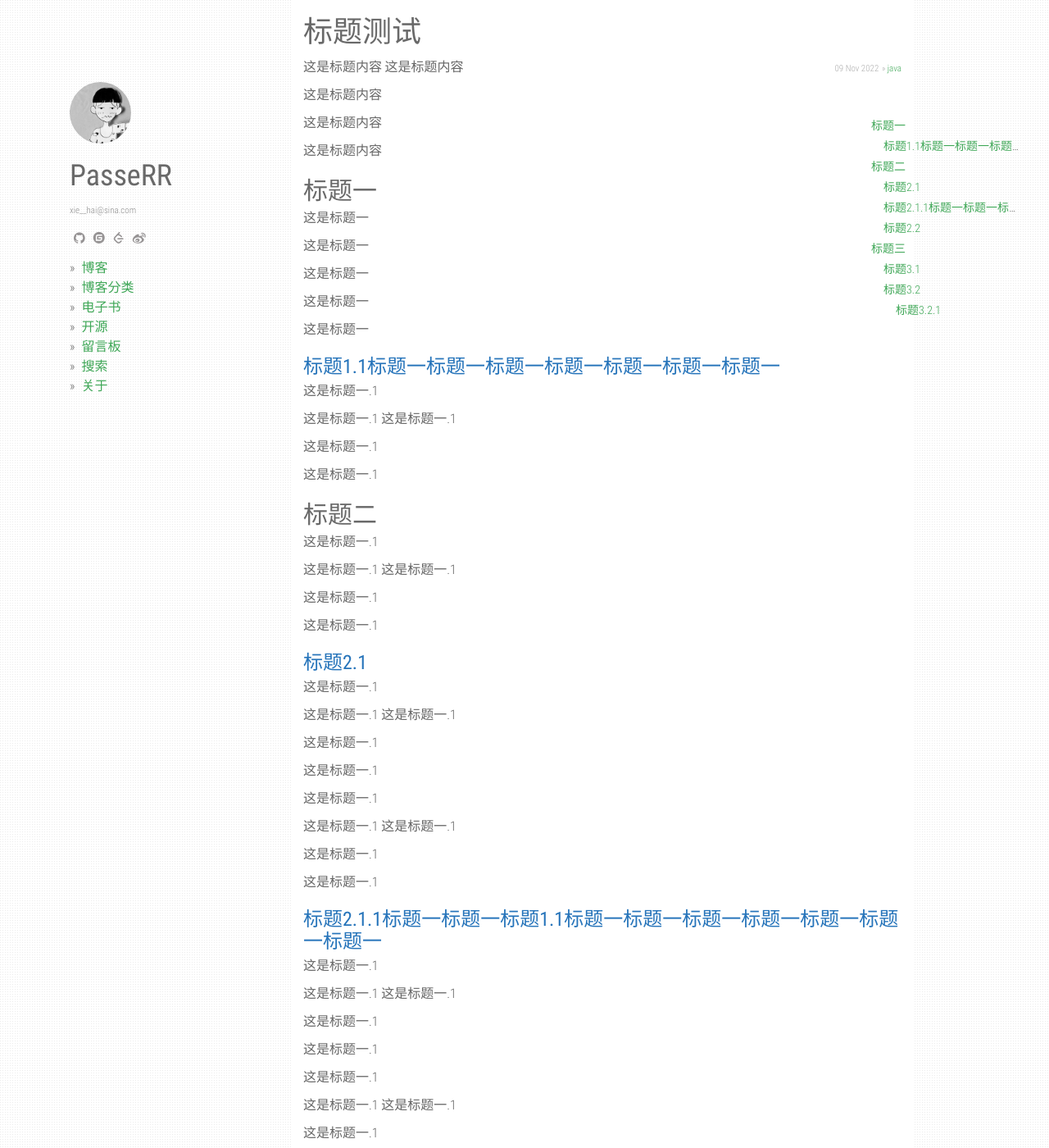
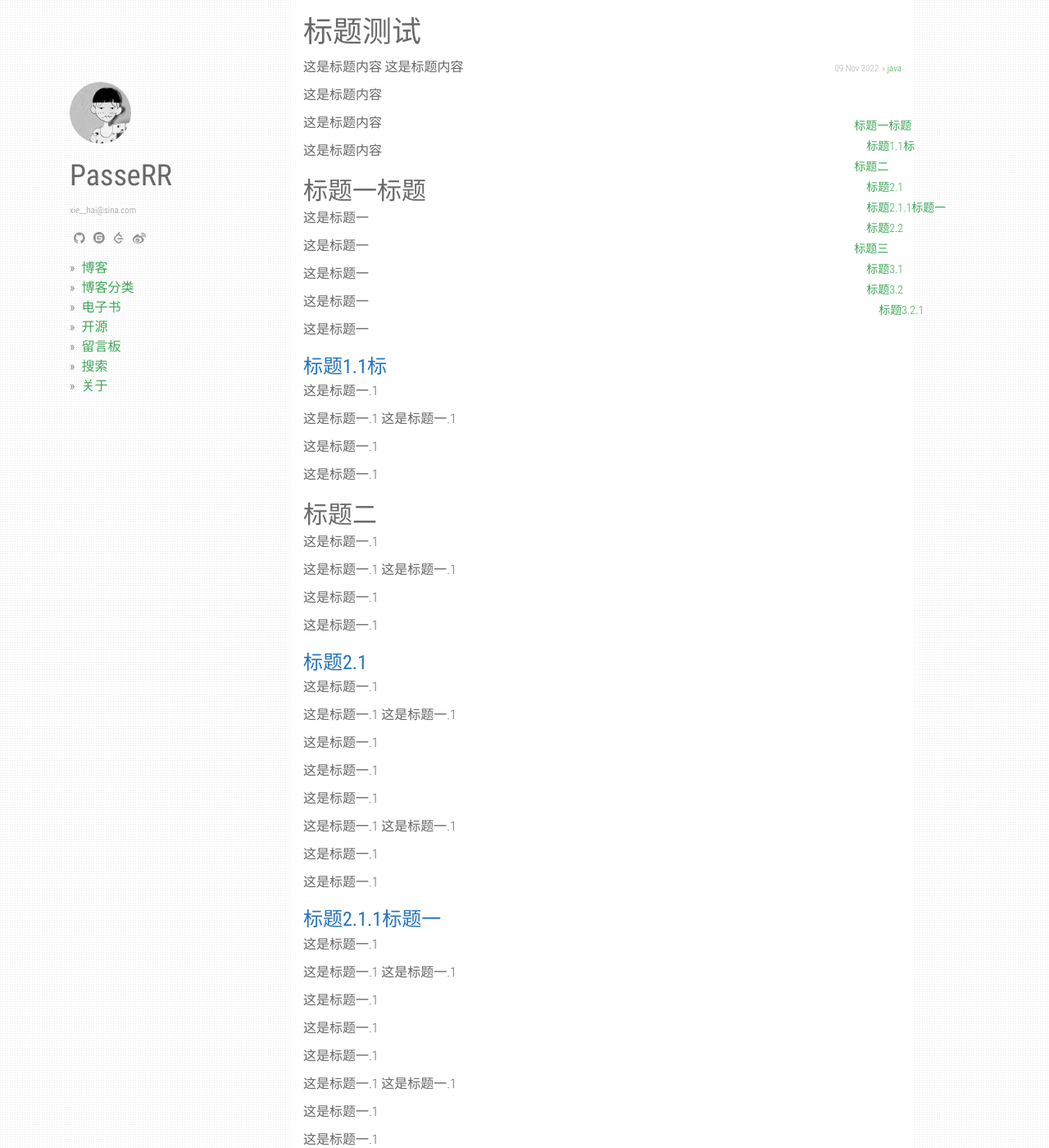
Before and after one commit to PasseRR/jeklly-resources, a Jekyll site: the page built from _posts/2022-11-09-hikari-encrypt-username-password.md, in a window 1280 px wide and 1400 px high. Shown: the whole window at 82% size. Built offline with Jekyll 4.4.1, drawn with Linux system fonts in a browser that asks for light colours; some web fonts are replaced; comment, search, counter and statistics services are not loaded; the table of contents is made by our own code.

Commit message:
博客模版修改添加toc

```diff
--- a/_layouts/default.html
+++ b/_layouts/default.html
@@ -163,7 +163,7 @@
 </head>
 <body>
 <div class="container">
-    <div class="col-sm-3" style="">
+    <div class="col-sm-3">
         <div class="fixed-condition">
             <div class="blog-left">
                 <a href="/"><img class="profile-avatar"
@@ -199,8 +199,10 @@
             - Powered by <a href="https://www.jekyll.com.cn/" target="_blank">Jekyll</a>.
         </footer>
     </div>
-    <div class="right-condition">
-        {% toc %}
+    <div class="col-sm-1">
+        <div class="right-condition">
+            {% toc %}
+        </div>
     </div>
     <!-- end /.col-sm-8 -->
 </div>
--- a/_posts/2022-11-09-hikari-encrypt-username-password.md
+++ b/_posts/2022-11-09-hikari-encrypt-username-password.md
@@ -25,7 +25,7 @@
 这是标题一
 
 这是标题一
-### 标题1.1标题一标题一标题一标题一标题一标题一标题一
+### 标题1.1标
 
 这是标题一.1
 
@@ -66,7 +66,7 @@
 这是标题一.1
 
 这是标题一.1
-### 标题2.1.1标题一标题一标题1.1标题一标题一标题一标题一标题一标题一标题一
+### 标题2.1.1标题一
 
 这是标题一.1
 
--- a/assets/css/master.1.0.8.css
+++ b/assets/css/master.1.0.8.css
@@ -199,7 +199,7 @@
     .right-condition {
         position: fixed;
         top: 10%;
-        right: 8%;
+        right: 1%;
         max-width: 255px;
     }
 }
--- a/assets/css/toc.css
+++ b/assets/css/toc.css
@@ -3,10 +3,8 @@
     margin: 0;
     padding: 0;
     white-space: nowrap;
-    max-width: 200px;
+    width: 240px;
     max-height: calc(100vh - 200px);
-    position: fixed;
-    right: 2.5%;
 }
 
 .section-nav ul {
```
Also changed, not shown: other parts of _posts/2022-11-09-hikari-encrypt-username-password.md (+1 -1 lines).
